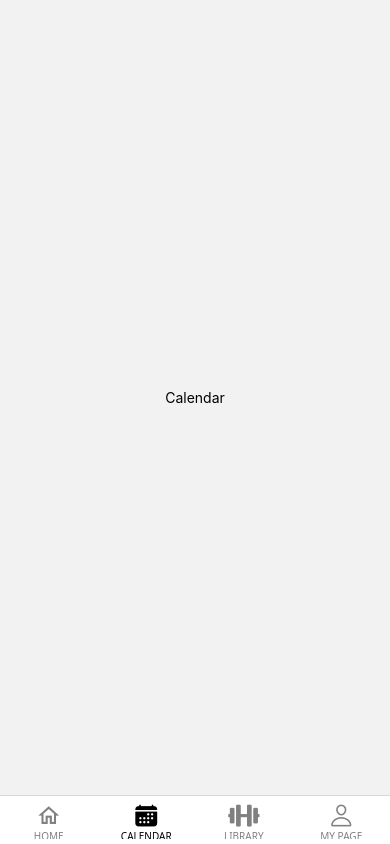
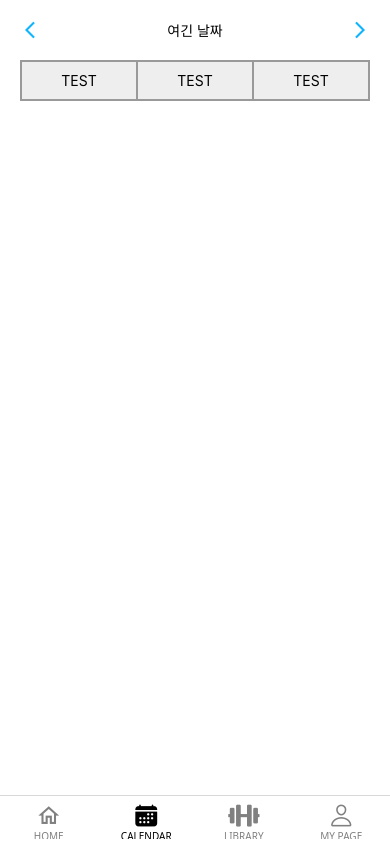
Before and after one commit to redparkchu/burn-fit-test, a React Native app: screen /Calendar in a window 390 px wide. Built offline with nearby package versions, Linux system fonts and the light colour scheme.

Commit message:
feat: SafeArea 설정

```diff
--- a/package.json
+++ b/package.json
@@ -13,7 +13,8 @@
     "expo": "~53.0.17",
     "expo-status-bar": "~2.2.3",
     "react": "19.0.0",
-    "react-native": "0.79.5"
+    "react-native": "0.79.5",
+    "react-native-safe-area-context": "^5.4.0"
   },
   "devDependencies": {
     "@babel/core": "^7.25.2",
--- a/src/App.tsx
+++ b/src/App.tsx
@@ -1,11 +1,19 @@
 import { NavigationContainer } from '@react-navigation/native';
+import { SafeAreaProvider } from 'react-native-safe-area-context';
+import { StatusBar, View } from 'react-native';
 import BottomTabNavigator from './navigation/BottomTabNavigator';
+import { CommonStyles } from './styles/Common.styles';
 
 
 export default function App() {
     return (
-        <NavigationContainer>
-            <BottomTabNavigator />
-        </NavigationContainer>
+        <SafeAreaProvider>
+            <StatusBar translucent backgroundColor="transparent" barStyle="dark-content" />
+            <View style={CommonStyles.app}>
+                <NavigationContainer>
+                    <BottomTabNavigator />
+                </NavigationContainer>
+            </View>
+        </SafeAreaProvider>
     );
 }
--- /dev/null
+++ b/src/components/calendars/ArrowButton.tsx
@@ -0,0 +1,17 @@
+import { TouchableOpacity } from "react-native";
+import Icon from '@expo/vector-icons/MaterialIcons';
+
+type Props = {
+    direction: string,
+    onPress: () => void
+}
+
+export default function ArroButton(props: Props) {
+    const iconName = props.direction === "left" ? "arrow-back-ios-new" : "arrow-forward-ios";
+
+    return (
+        <TouchableOpacity onPress={props.onPress} style={ {marginLeft: 20, marginRight: 20} }>
+            <Icon name={iconName} size={20} color="#0eb4fc"></Icon>
+        </TouchableOpacity>
+    )
+}
--- /dev/null
+++ b/src/components/calendars/Calendar.tsx
@@ -0,0 +1,14 @@
+import { View, Text } from "react-native";
+import { CommonStyles } from "../../styles/Common.styles";
+
+export default function Calendar() {
+    return (
+        <View style={CommonStyles.table}>
+            <View style={[CommonStyles.row, CommonStyles.header, {width: '100%'}]}>
+                <Text style={CommonStyles.cell}>TEST</Text>
+                <Text style={CommonStyles.cell}>TEST</Text>
+                <Text style={CommonStyles.cell}>TEST</Text>
+            </View>
+        </View>
+    )
+}
--- /dev/null
+++ b/src/components/calendars/CalendarTopBar.tsx
@@ -0,0 +1,25 @@
+import { View, Text, StyleSheet } from "react-native";
+import ArrowButton from "./ArrowButton";
+
+const testFunction = () => {
+    alert("버튼이 눌렸다옹");
+}
+
+const testStyels = StyleSheet.create({
+    topBar: {
+        flexDirection: 'row',
+        justifyContent: 'space-between',
+        width: '100%',
+        paddingTop: 20
+    },
+})
+
+export default function CalendarTopBar() {
+    return (
+        <View style={testStyels.topBar}>
+            <ArrowButton direction="left" onPress={testFunction}></ArrowButton>
+            <Text>여긴 날짜</Text>
+            <ArrowButton direction="right" onPress={testFunction}></ArrowButton>
+        </View>
+    )
+}
--- a/src/screens/CalendarScreen.tsx
+++ b/src/screens/CalendarScreen.tsx
@@ -1,10 +1,15 @@
-import { View, Text } from "react-native";
+import { SafeAreaView, View } from "react-native";
 import { CommonStyles } from "../styles/Common.styles";
+import Calendar from "../components/calendars/Calendar";
+import CalendarTopBar from "../components/calendars/CalendarTopBar";
 
 export default function CalendarScreen() {
     return (
-        <View style={CommonStyles.container}>
-            <Text>Calendar</Text>
-        </View>
+        <SafeAreaView style={CommonStyles.screen}>
+            <View>
+                <CalendarTopBar />
+                <Calendar />
+            </View>
+        </SafeAreaView>
     )
 }
--- a/src/screens/HomeScreen.tsx
+++ b/src/screens/HomeScreen.tsx
@@ -1,10 +1,12 @@
-import { View, Text } from "react-native";
+import { SafeAreaView, View, Text } from "react-native";
 import { CommonStyles } from "../styles/Common.styles";
 
 export default function HomeScreen() {
     return (
-        <View style={CommonStyles.container}>
-            <Text>Home</Text>
-        </View>
+        <SafeAreaView style={CommonStyles.screen}>
+            <View style={CommonStyles.center}>
+                <Text>Home</Text>
+            </View>
+        </SafeAreaView>
     )
 }
--- a/src/screens/LibraryScreen.tsx
+++ b/src/screens/LibraryScreen.tsx
@@ -1,10 +1,12 @@
-import { View, Text } from "react-native";
+import { SafeAreaView, View, Text } from "react-native";
 import { CommonStyles } from "../styles/Common.styles";
 
 export default function LibraryScreen() {
     return (
-        <View style={CommonStyles.container}>
-            <Text>Library</Text>
-        </View>
+        <SafeAreaView style={CommonStyles.screen}>
+            <View style={CommonStyles.center}>
+                <Text>Library</Text>
+            </View>
+        </SafeAreaView>
     )
 }
--- a/src/screens/MyPageScreen.tsx
+++ b/src/screens/MyPageScreen.tsx
@@ -1,10 +1,12 @@
-import { View, Text } from "react-native";
+import { SafeAreaView, View, Text } from "react-native";
 import { CommonStyles } from "../styles/Common.styles";
 
 export default function MyPageScreen() {
     return (
-        <View style={CommonStyles.container}>
-            <Text>My Page</Text>
-        </View>
+        <SafeAreaView style={CommonStyles.screen}>
+            <View style={CommonStyles.center}>
+                <Text>My Page</Text>
+            </View>
+        </SafeAreaView>
     )
 }
--- a/src/styles/Common.styles.ts
+++ b/src/styles/Common.styles.ts
@@ -1,9 +1,35 @@
 import { StyleSheet } from "react-native";
 
 export const CommonStyles = StyleSheet.create({
-    container: {
+    app: {
+        flex: 1
+    },
+    screen: {
         flex: 1,
+        position: 'relative',
+        backgroundColor: '#fff'
+    },
+    center: {
+        flex:1,
         justifyContent: 'center',
-        alignItems: 'center'
+        alignItems: 'center',
+    },
+    table: {
+        margin: 20,
+        borderWidth: 1,
+        borderColor: '#999'
+    },
+    header: {
+        backgroundColor: '#eee'
+    },
+    row: {
+        flexDirection: 'row'
+    },
+    cell: {
+        flex: 1,
+        padding: 10,
+        borderWidth: 1,
+        borderColor: '#999',
+        textAlign: 'center'
     }
 });
```
Also changed, not shown: 1 other file (tests, documents, lock files or other folders).
